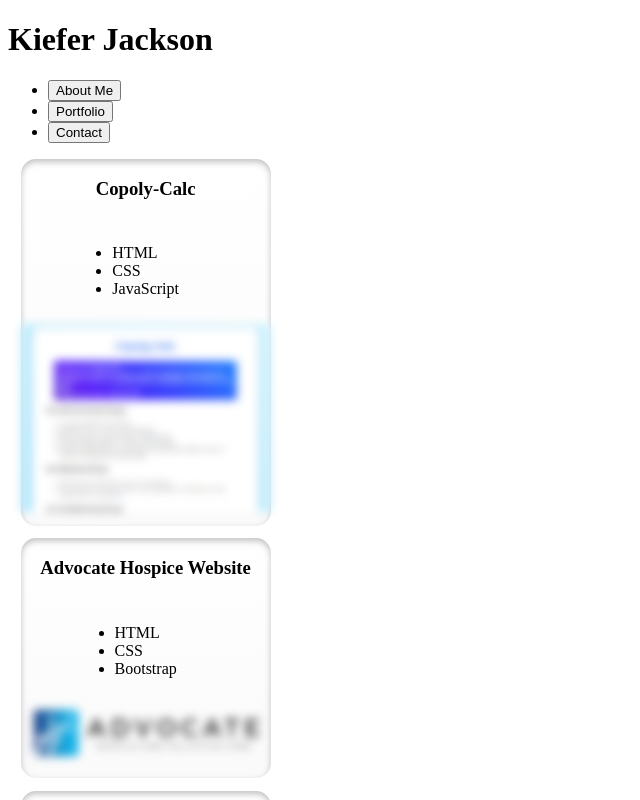
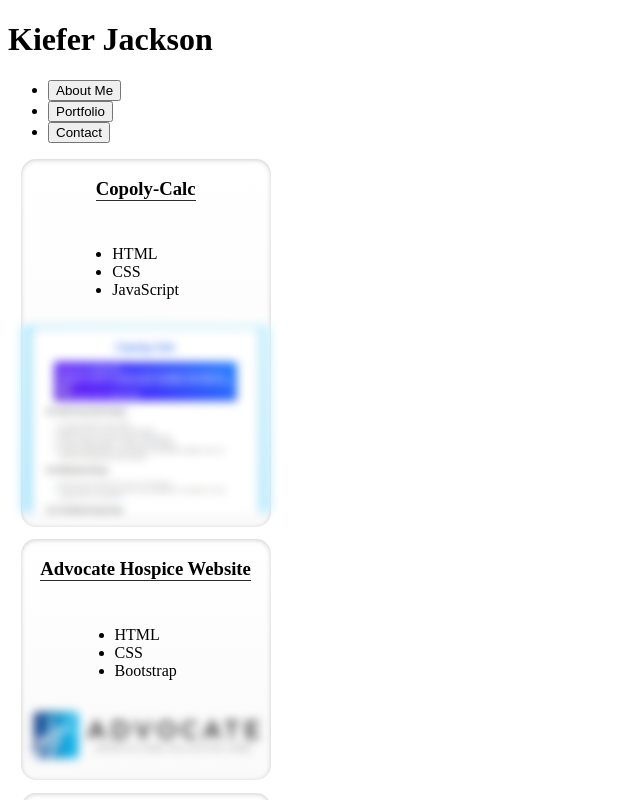
Before and after one commit to kieferjackson/react-portfolio, a React (Create React App) app in the folder portfolio-app/: page / in a window 1280 px wide. Both pictures are taken after a click on the button "Portfolio". Shown: the top 800 px of the page, without its empty margins (0-640 px from the left). Built offline with nearby package versions, Linux system fonts and the light colour scheme.

Commit message:
Added hover handling to Project + minor refactoring

```diff
--- a/portfolio-app/src/components/Project.js
+++ b/portfolio-app/src/components/Project.js
@@ -24,19 +24,20 @@ function Project({ title, languages_used, website_link, alt_tag, img }) {
             // Visual rules
             borderRadius: 15,
             background: 'linear-gradient(0deg, rgb(250, 250, 250) 0%, #fff)',
-            boxShadow: 'inset 0px 3px 6px 0px rgba(131, 131, 131, 0.5)'
+            boxShadow: isHovered
+                ? 'inset 0px 3px 6px 0px rgba(131, 131, 131, 0.5)'
+                : 'inset 0px 1px 5px 0px rgba(131, 131, 131, 0.4)'
         },
-        title: { borderBottom: '1px solid var(--dark-gray)' },
-        languages_used: { padding: 10 }
+        title: { borderBottom: '1px solid #2c2c2c' },
+        languages_used: { padding: 10 },
+        img:
+        {
+            width: 250,
+            borderRadius: 5,
+            filter: isHovered ? 'blur(0px)' : 'blur(5px)',
+            boxShadow: isHovered ? '0px 4px 8px 0px #85858567' : ''
+        }
     };
-
-    const img_style =
-    {
-        width: 250,
-        borderRadius: 5,
-        filter: isHovered ? 'blur(0px)' : 'blur(5px)',
-        boxShadow: isHovered ? 'var(--standard-box-shadow)' : ''
-    }
 
     return (
         <div className='project_card' onMouseEnter={handleMouseEnter} onMouseLeave={handleMouseLeave} style={styles.project_card} key={title}>
@@ -49,7 +50,7 @@ function Project({ title, languages_used, website_link, alt_tag, img }) {
                     onMouseEnter={handleMouseEnter}
                     onMouseLeave={handleMouseLeave}
                     className="project_preview"
-                    style={img_style}
+                    style={styles.img}
                     src={img}
                     alt={alt_tag}
                 ></img>
```
